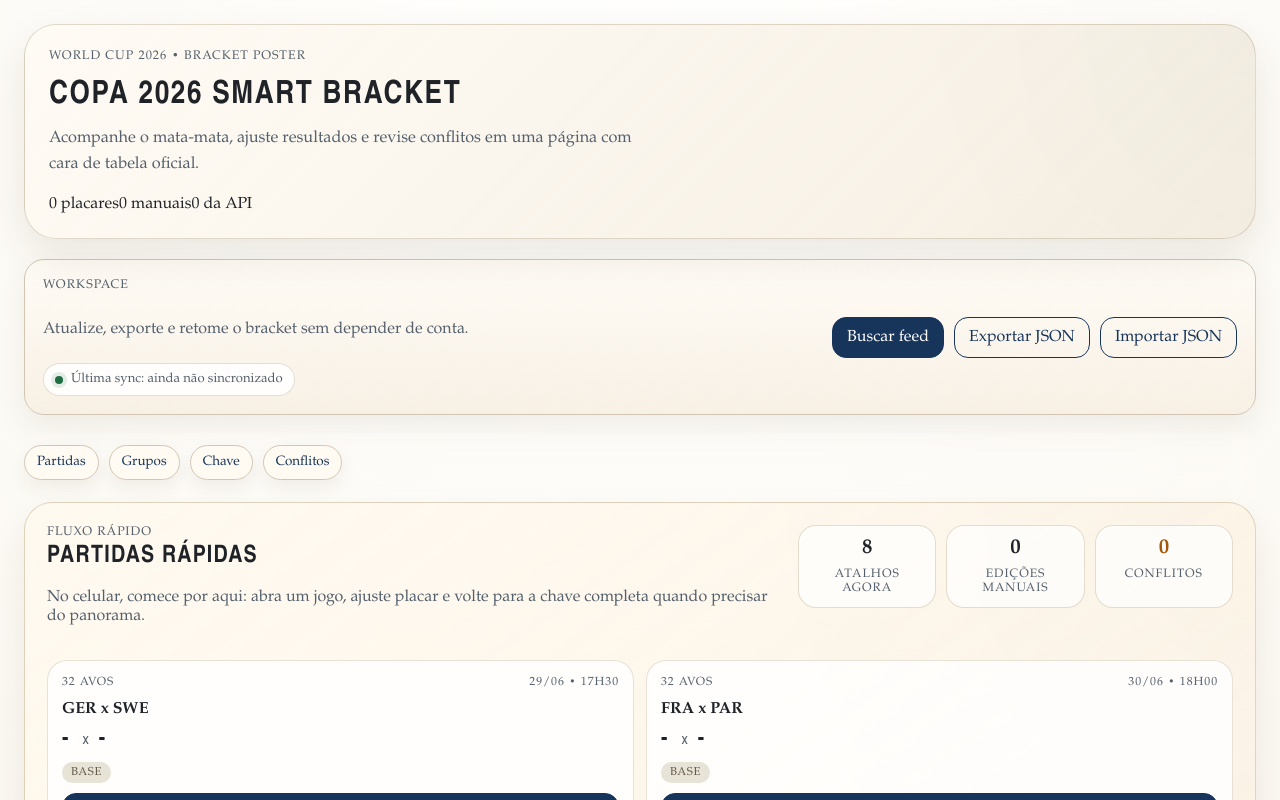
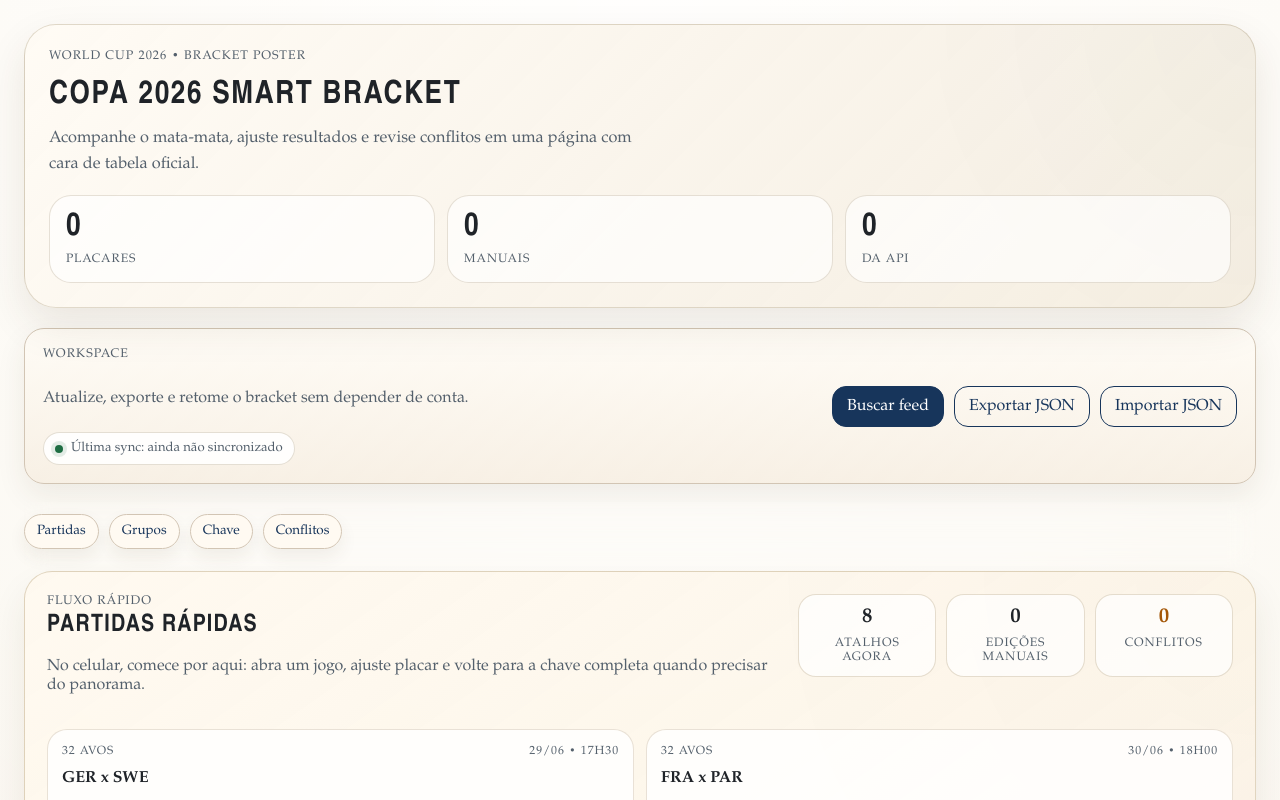
Before and after one commit to WellingtonFilho7/copa-2026-smart-bracket-v2, a React (Vite) app: page / in a window 1280 px wide. Shown: the top 800 px of the page. Built offline with nearby package versions, Linux system fonts and the light colour scheme.

Commit message:
Restore hero stats class names

```diff
--- a/src/App.tsx
+++ b/src/App.tsx
@@ -178,10 +178,19 @@ export default function App() {
             de tabela oficial.
           </p>
         </div>
-        <div className="hero-ribbon" aria-label="Resumo da home">
-          <span>{filledMatchCount} placares</span>
-          <span>{manualMatchCount} manuais</span>
-          <span>{feedMatchCount} da API</span>
+        <div className="hero-stats" aria-label="Resumo da home">
+          <div className="hero-stat">
+            <strong>{filledMatchCount}</strong>
+            <span>placares</span>
+          </div>
+          <div className="hero-stat">
+            <strong>{manualMatchCount}</strong>
+            <span>manuais</span>
+          </div>
+          <div className="hero-stat">
+            <strong>{feedMatchCount}</strong>
+            <span>da API</span>
+          </div>
         </div>
       </header>
 
```
